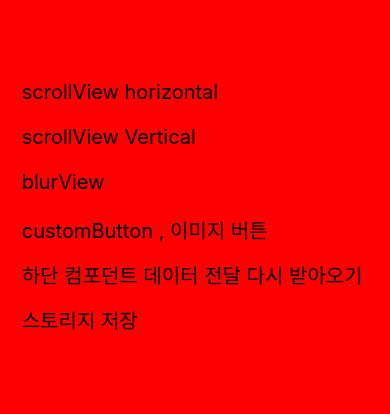
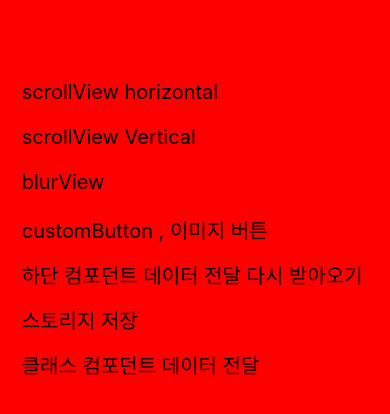
Before and after one commit to break200/ReactNative, a React Native app: screen / in a window 390 px wide. Shown: the top 414 px of the page. Built offline with nearby package versions, Linux system fonts and the light colour scheme.

Commit message:
class 컴포던트 데이터 전달

```diff
--- a/src/navi/Stack.js
+++ b/src/navi/Stack.js
@@ -8,6 +8,8 @@ import CostomView from '../screens/items/customBtn/CostomView';
 import HeadComponent from '../screens/items/topComponent/HeadComponent'
 import AsyncStorageView from "../screens/items/asyncStorage/AsyncStorageView";
 import AsyncStorageNext from "../screens/items/asyncStorage/AsyncStorageNext";
+import ClassComponent from "../screens/items/classComponent/ClassComponent";
+
 const StackNavigation = () => {
     const Stack = createNativeStackNavigator();
     return (
@@ -43,6 +45,10 @@ const StackNavigation = () => {
                 name="AsyncStorageNext"
                 component={AsyncStorageNext}
             />
+            <Stack.Screen
+                name="ClassComponent"
+                component={ClassComponent}
+            />
         </Stack.Navigator>
     );
 };
--- /dev/null
+++ b/src/screens/items/classComponent/AsyncChild.js
@@ -0,0 +1,27 @@
+import React, {useState} from 'react';
+import {StyleSheet, Button, View,} from 'react-native';
+
+const AsyncChild = ({change}) => {
+
+    const [isEnabled, setIsEnabled] = useState(false);
+    const toggleSwitch = () => {
+        setIsEnabled(preState => !preState);
+        change(isEnabled);
+    }
+
+    return (
+        <View style={styles.container}>
+            <Button title={'setState 변경 비동기'} onPress={toggleSwitch}></Button>
+        </View>
+    );
+};
+
+const styles = StyleSheet.create({
+    container: {
+        width:'100%',
+        height: 200,
+        backgroundColor: 'red',
+    },
+});
+
+export default AsyncChild;
--- /dev/null
+++ b/src/screens/items/classComponent/ClassComponent.js
@@ -0,0 +1,81 @@
+import React , { Component } from 'react';
+import {StyleSheet, View,} from 'react-native';
+import AsyncChild from "./AsyncChild";
+
+
+class ClassComponent extends Component {
+    constructor(props) {
+        super(props);
+        this.state = {
+            backView: false, // 비동기처리
+        };
+    }
+
+    render () {
+        //하위에서 받아오기
+        //변경 될경우
+        const changeTag = (check) => {
+            // console.log('현재데이터값');
+            // console.log(check);
+
+            this.setState({ backView: check })
+        }
+
+        //변경 안될경우 비동기 처리
+        // const showResult = async () => {
+        //     // let resultMsg = await this.updateState('webisfree');
+        //     let resultMsg = await this.updateState(false);
+        //     alert(resultMsg);
+        // };
+
+        //변경 안될경우 비동기 처리
+        const updateState = (payload) => {
+            console.log(payload);
+            return new Promise((resolve, reject) => {
+                this.setState({
+                    backView: payload
+                }, () => {
+                    console.log('완료');
+                    console.log(this.state.backView);
+                    resolve('Updated')
+                });
+            });
+        };
+
+
+        return (
+            <View style={styles.container}>
+                {/*변경 가능할경우*/}
+                {/*<AsyncChild change={changeTag}/>*/}
+
+                {/*변경 불가능할경우*/}
+                <AsyncChild change={updateState}/>
+                <View style={[this.state.backView ? styles.selectedButtonStyle : styles.normalButtonStyle]}></View>
+            </View>
+        )
+    }
+}
+
+const styles = StyleSheet.create({
+    container: {
+        flex:1,
+        backgroundColor: 'blue',
+        justifyContent:"center",
+        alignItems:'center',
+    },
+    selectedButtonStyle:{
+        marginTop:20,
+        width:'100%',
+        height: 50,
+        backgroundColor:'black',
+    },
+    normalButtonStyle:{
+        marginTop:20,
+        width:'100%',
+        height: 50,
+        backgroundColor:'red',
+    }
+
+});
+
+export default ClassComponent;
--- a/src/screens/main/App.js
+++ b/src/screens/main/App.js
@@ -28,6 +28,10 @@ const App = ({navigation, route}) => {
             id: 6,
             title: '스토리지 저장',
         },
+        {
+            id: 7,
+            title: '클래스 컴포던트 데이터 전달',
+        },
     ];
 
     //눌렀을경우 버튼 이벤트
@@ -44,6 +48,8 @@ const App = ({navigation, route}) => {
             navigation.navigate('HeadComponent');
         }else if (item.id === 6){
             navigation.navigate('AsyncStorageView');
+        }else if (item.id === 7){
+            navigation.navigate('ClassComponent');
         }
     }
 
```
